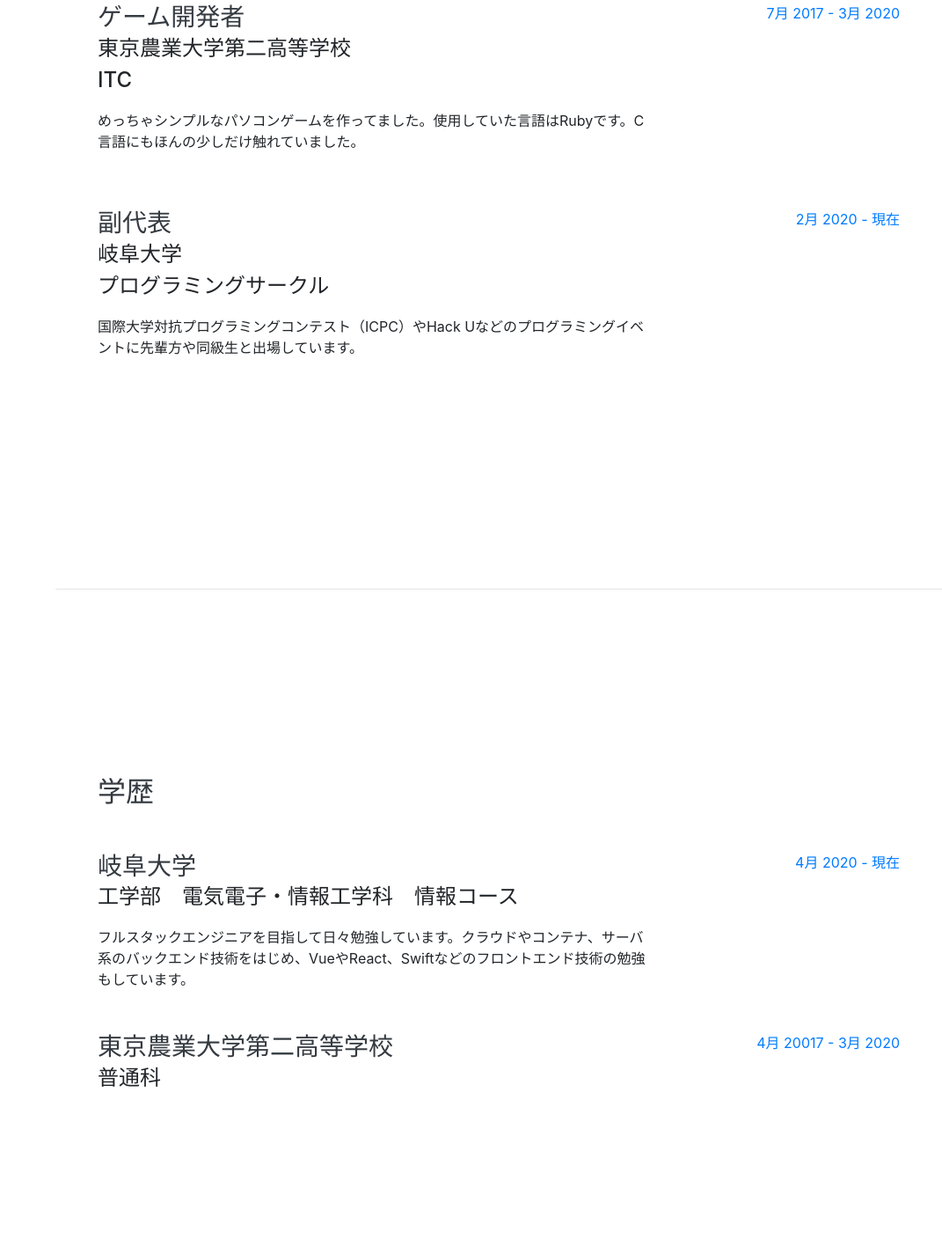
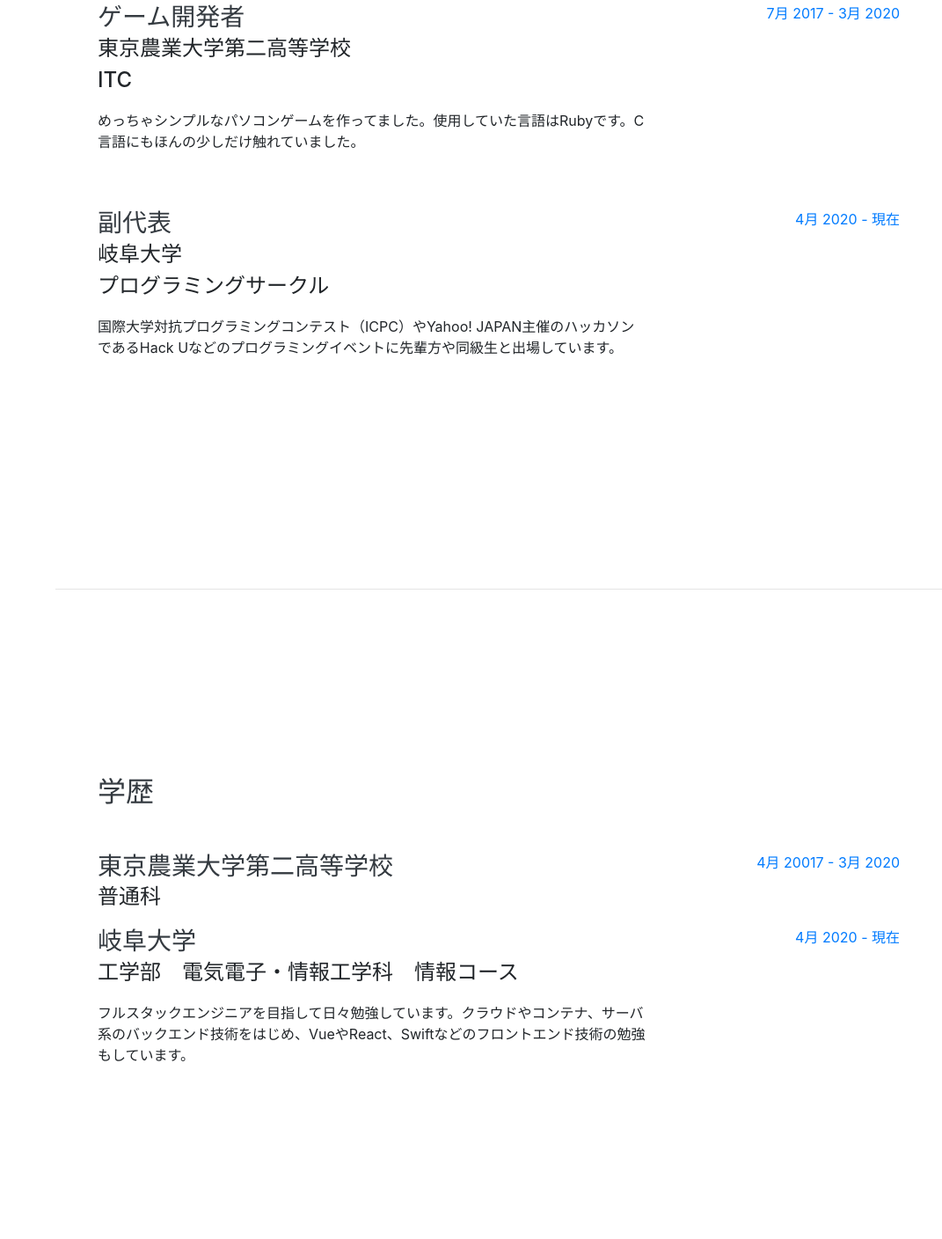
Before and after one commit to Kei01234/Kei.github.io, a website with bundled scripts: page KeiOfficialWebSite/JapaneseVer/index.html in a window 1280 px wide. Shown: the part 932-2340 px from the top of the page at 88% size, without its empty margins (209-1280 px from the left). Built offline with nearby package versions, Linux system fonts and the light colour scheme; a web font is replaced by a local one.

Commit message:
日本語の間違いを修正

```diff
--- a/KeiOfficialWebSite/JapaneseVer/index.html
+++ b/KeiOfficialWebSite/JapaneseVer/index.html
@@ -89,7 +89,7 @@
           <a href="../index.html">English Web Site is here<br>
             英語版サイトはこちら</a>
         </div>
-        <p class="lead mb-5">IT関係の勉強をしています。Python、C、C++、JavaScript、Rubyなど様々なプログラミング言語の読み書きができます。最近はAWSやKubernetes、Dockerなどのクラウドとコンテナ技術に興味があります。ゆくゆくSwift、Kotlin、Flutterを使ったモバイルアプリケーション開発もやってみたいと考えています。 <br>
+        <p class="lead mb-5">IT関係の勉強をしています。Python、C、C++、JavaScript、Rubyなど様々なプログラミング言語の読み書きができます。最近はAWSやKubernetes、Dockerなどのクラウドとコンテナ技術に興味があります。ゆくゆくはSwift、Kotlin、Flutterを使ったモバイルアプリケーション開発もやってみたいと考えています。 <br>
           英語の勉強も好きです。外国の方と話をしているときに特に楽しさを感じます！
         </p>
         <div class="social-icons">
@@ -124,10 +124,10 @@
           <div class="resume-content">
             <h3 class="mb-0">副代表</h3>
             <div class="subheading mb-3">岐阜大学 <br>プログラミングサークル</div>
-            <p>国際大学対抗プログラミングコンテスト（ICPC）やHack Uなどのプログラミングイベントに先輩方や同級生と出場しています。</p>
+            <p>国際大学対抗プログラミングコンテスト（ICPC）やYahoo! JAPAN主催のハッカソンであるHack Uなどのプログラミングイベントに先輩方や同級生と出場しています。</p>
           </div>
           <div class="resume-date text-md-right">
-            <span class="text-primary">2月 2020 - 現在</span>
+            <span class="text-primary">4月 2020 - 現在</span>
           </div>
         </div>
 
@@ -141,6 +141,16 @@
       <div class="w-100">
         <h2 class="mb-5">学歴</h2>
 
+        <div class="resume-item d-flex flex-column flex-md-row justify-content-between">
+          <div class="resume-content">
+            <h3 class="mb-0">東京農業大学第二高等学校</h3>
+            <div class="subheading mb-3">普通科</div>
+          </div>
+          <div class="resume-date text-md-right">
+            <span class="text-primary">4月 20017 - 3月 2020</span>
+          </div>
+        </div>
+
         <div class="resume-item d-flex flex-column flex-md-row justify-content-between mb-5">
           <div class="resume-content">
             <h3 class="mb-0">岐阜大学</h3>
@@ -149,16 +159,6 @@
           </div>
           <div class="resume-date text-md-right">
             <span class="text-primary">4月 2020 - 現在</span>
-          </div>
-        </div>
-
-        <div class="resume-item d-flex flex-column flex-md-row justify-content-between">
-          <div class="resume-content">
-            <h3 class="mb-0">東京農業大学第二高等学校</h3>
-            <div class="subheading mb-3">普通科</div>
-          </div>
-          <div class="resume-date text-md-right">
-            <span class="text-primary">4月 20017 - 3月 2020</span>
           </div>
         </div>
 
@@ -230,7 +230,7 @@
         <h2 class="mb-5">興味</h2>
         <p>プログラミング、クラウド、サーバー、インターネットセキュリティ等々、ITに関すること全般が好きです。 <br>
           英語の勉強も好きです！将来、海外で働けたらいいなとも思っています。 <br>
-          情報系ですがスポーツも好きです。特に、テニス、バドミントン、卓球が好きです！
+          情報系学科に通っていますがスポーツも好きです。特に、テニス、バドミントン、卓球が好きです！
         </p>
       </div>
     </section>
```
Also changed, not shown: index.html (+1 -1 lines).
